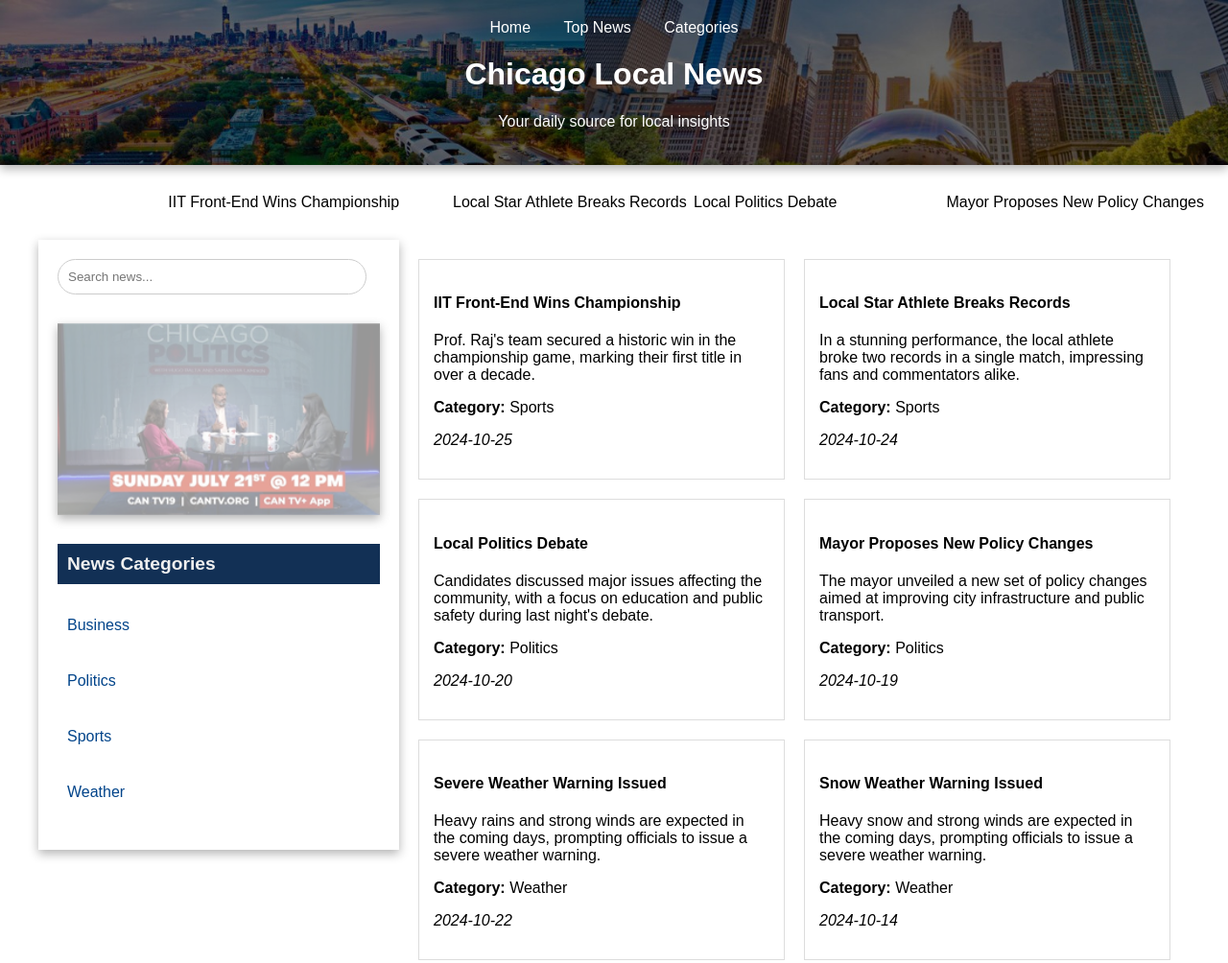
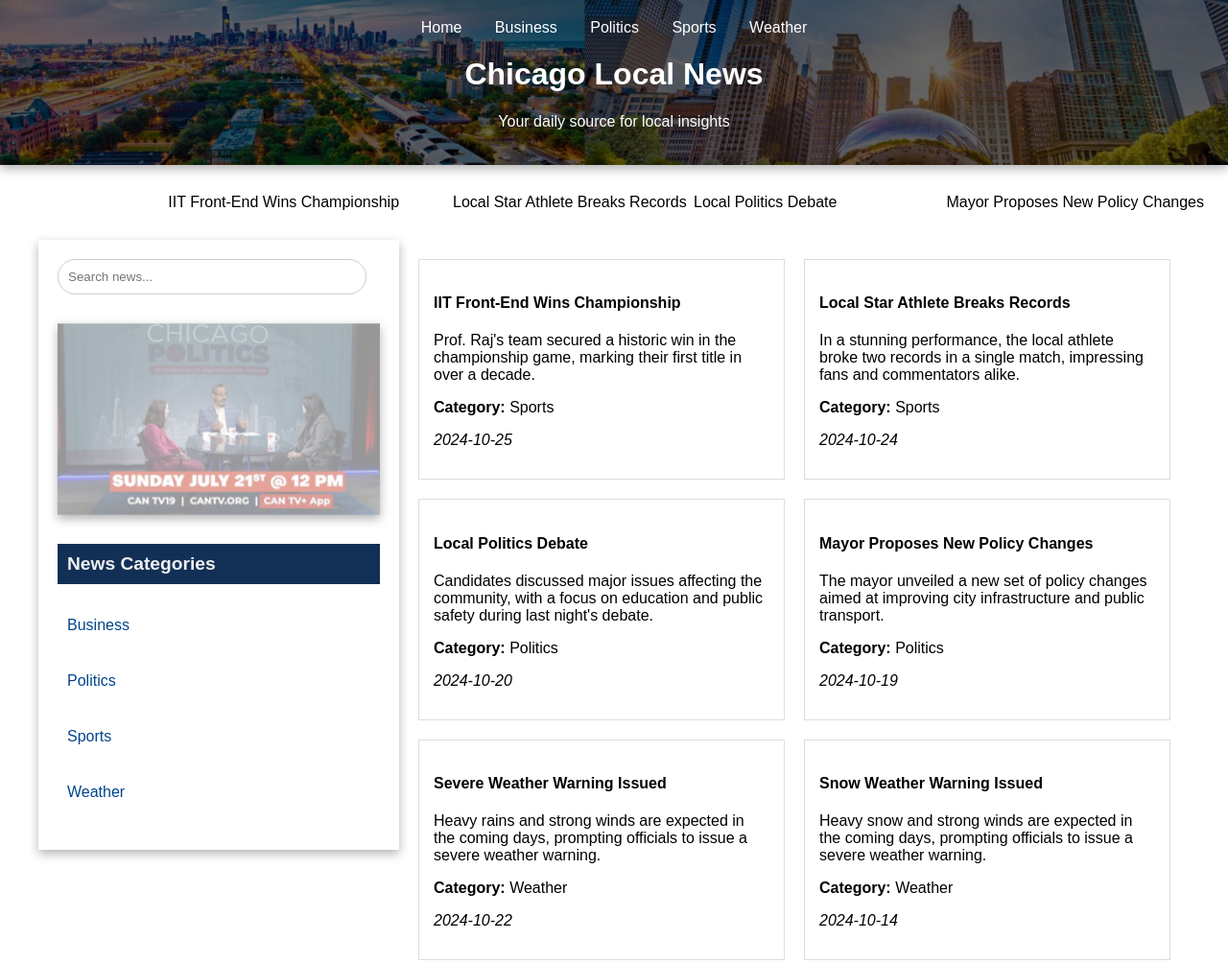
Before and after one commit to PrinceGeorge11/CLN, a plain HTML site: page index.html in a window 1280 px wide. Shown: the top 1004 px of the page at 96% size. Drawn offline with Linux system fonts and the light colour scheme.

Commit message:
Update index.html
Header modified

```diff
--- a/index.html
+++ b/index.html
@@ -11,11 +11,14 @@
         <div class="header-content">
             <nav>
                 <a href="index.html">Home</a>
-                <a href="index.html">Top News</a>
-                <a href="index.html">Categories</a>
+                <a href="#Business" onclick="filterByCategory('Business')">Business</a>
+                <a href="#politics" onclick="filterByCategory('Politics')">Politics</a>
+                <a href="#sports"  onclick="filterByCategory('Sports')">Sports</a>
+                <a href="#weather" onclick="filterByCategory('Weather')">Weather</a>
             </nav>
             <h1>Chicago Local News</h1>
             <p>Your daily source for local insights</p>
+
         </div>
     </header>
 
```
